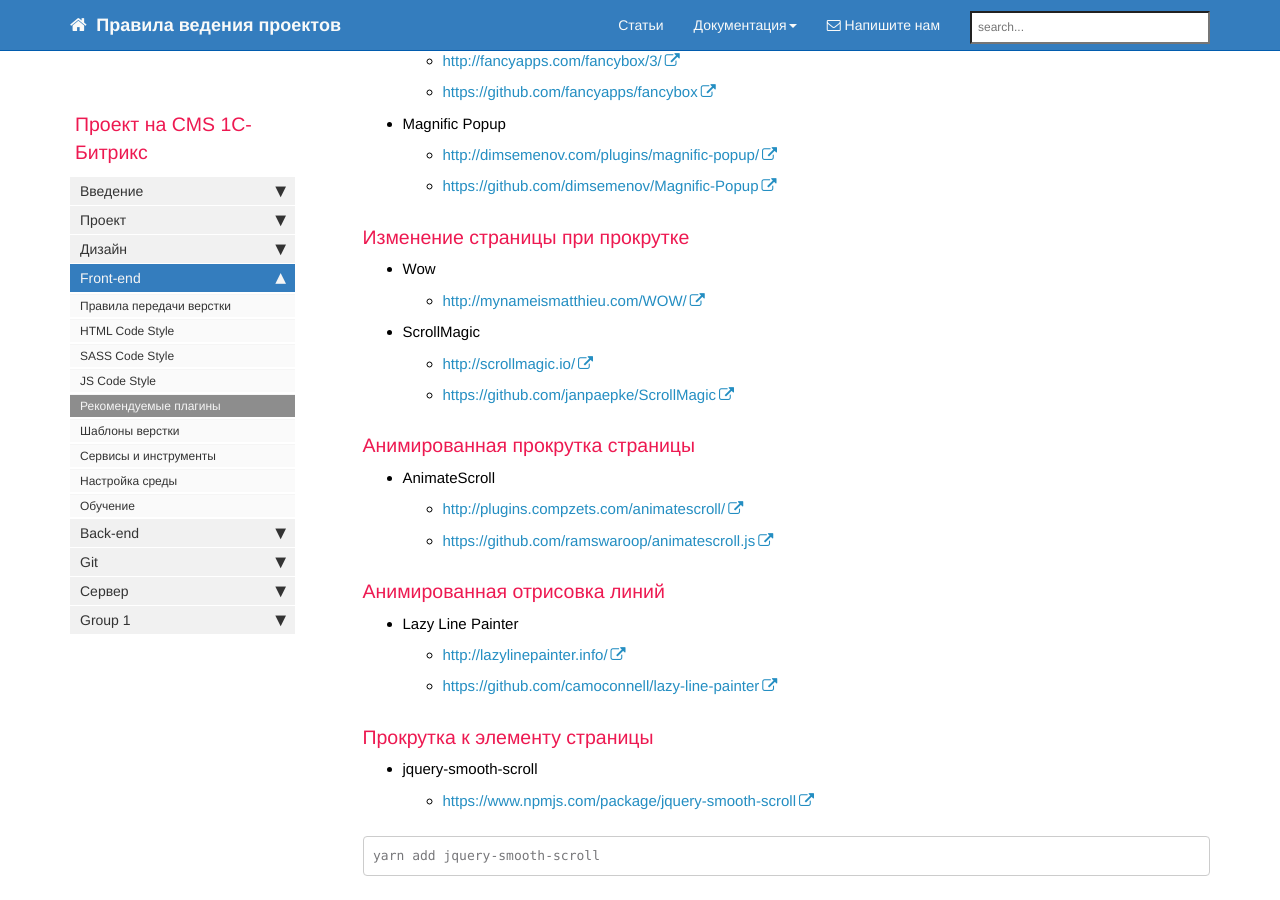
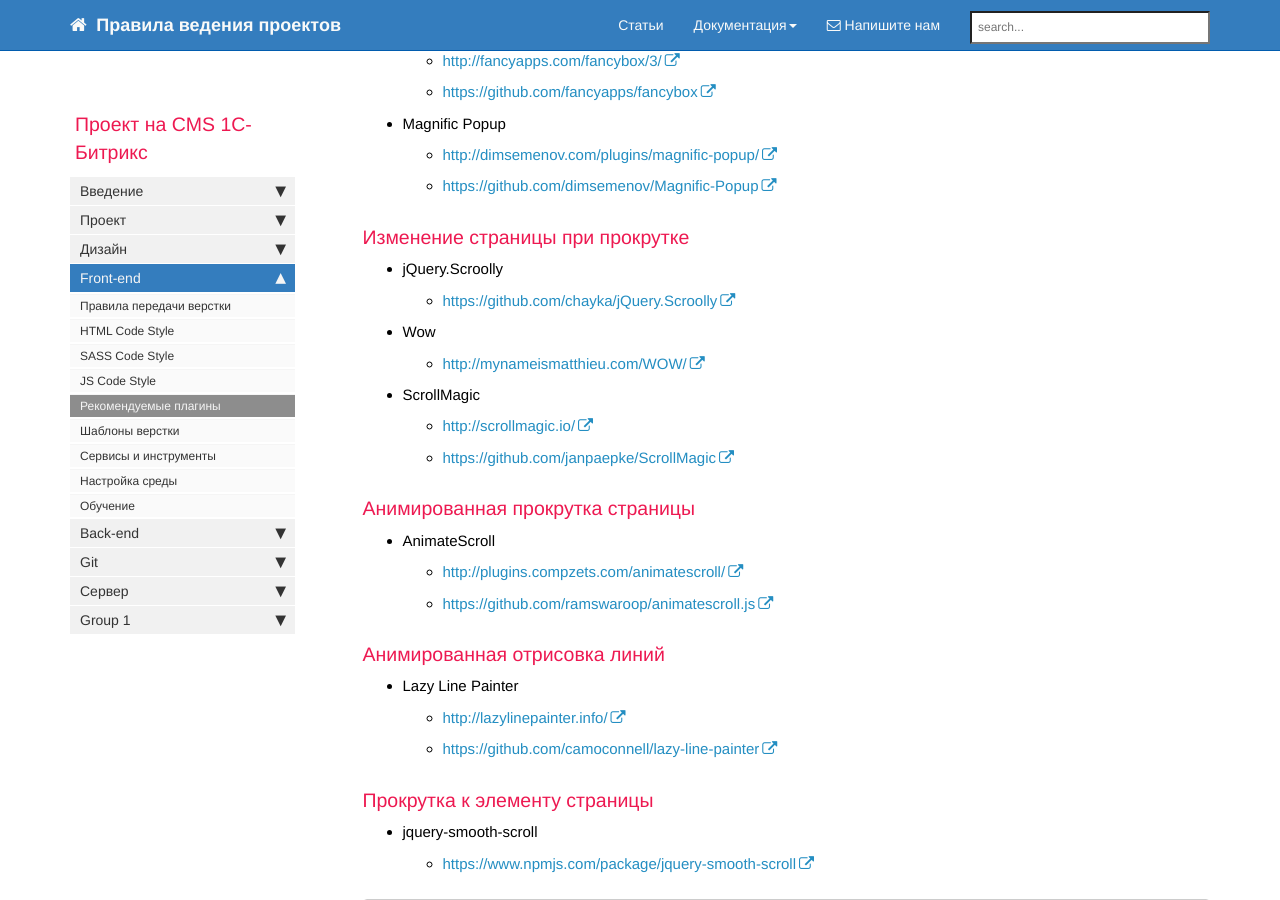
Before and after one commit to gdecider/gdecider.github.io, a Jekyll site: the page built from pages/bx/bx_front-recomend-plugins.md, in a window 1280 px wide and 900 px high, scrolled down 2163 px. Built offline with Jekyll 4.4.1, drawn with Linux system fonts in a browser that asks for light colours; nearby versions of some CDN libraries; comment, search, counter and statistics services are not loaded.

Commit message:
Update bx_front-recomend-plugins.md

```diff
--- a/pages/bx/bx_front-recomend-plugins.md
+++ b/pages/bx/bx_front-recomend-plugins.md
@@ -133,6 +133,9 @@
   * [https://github.com/dimsemenov/Magnific-Popup](https://github.com/dimsemenov/Magnific-Popup)
 
 ### Изменение страницы при прокрутке
+* jQuery.Scroolly
+
+  * [https://github.com/chayka/jQuery.Scroolly](https://github.com/chayka/jQuery.Scroolly)
 
 * Wow
 
```
